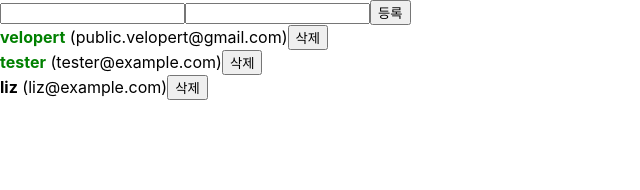
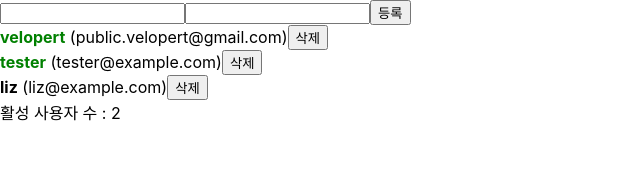
Before and after one commit to wjlee966/tsreact, a React (Create React App) app: page / in a window 1280 px wide. Shown: the top 190 px of the page, without its empty margins (0-640 px from the left). Built offline with nearby package versions, Linux system fonts and the light colour scheme.

Commit message:
17. useMemo 를 사용하여 연산한 값 재사용하기

```diff
--- a/src/App.js
+++ b/src/App.js
@@ -1,8 +1,13 @@
 // import Counter from './Counter';
 // import InputSample from './InputSample';
-import { useRef, useState } from 'react';
+import { useMemo, useRef, useState } from 'react';
 import CreateUser from './CreateUser';
 import UserList from './UserList';
+
+const countActiveUsers = users => {
+  console.log('활성 사용자 수를 세는 중...');
+  return users.filter(user => user.active).length;
+};
 
 function App() {
   const [inputs, setInputs] = useState({
@@ -80,6 +85,12 @@
     );
   };
 
+  // useMemo 의 첫번째 파라미터에는 어떻게 연산할지 정의하는 함수를 넣어주면 되고
+  // 두번째 파라미터에는 deps 배열을 넣어주면 되는데,
+  // 이 배열 안에 넣은 내용이 바뀌면, 우리가 등록한 함수를 호출해서 값을 연산해주고,
+  // 만약에 내용이 바뀌지 않았다면 이전에 연산한 값을 재사용하게 됩니다.
+  const count = useMemo(() => countActiveUsers(users), [users]);
+
   return (
     <>
       <CreateUser
@@ -90,6 +101,7 @@
         nameInput={nameInput}
       />
       <UserList users={users} onRemove={onRemove} onToggle={onToggle} />
+      <div>{`활성 사용자 수 : ${count}`}</div>
     </>
   );
 }
```
